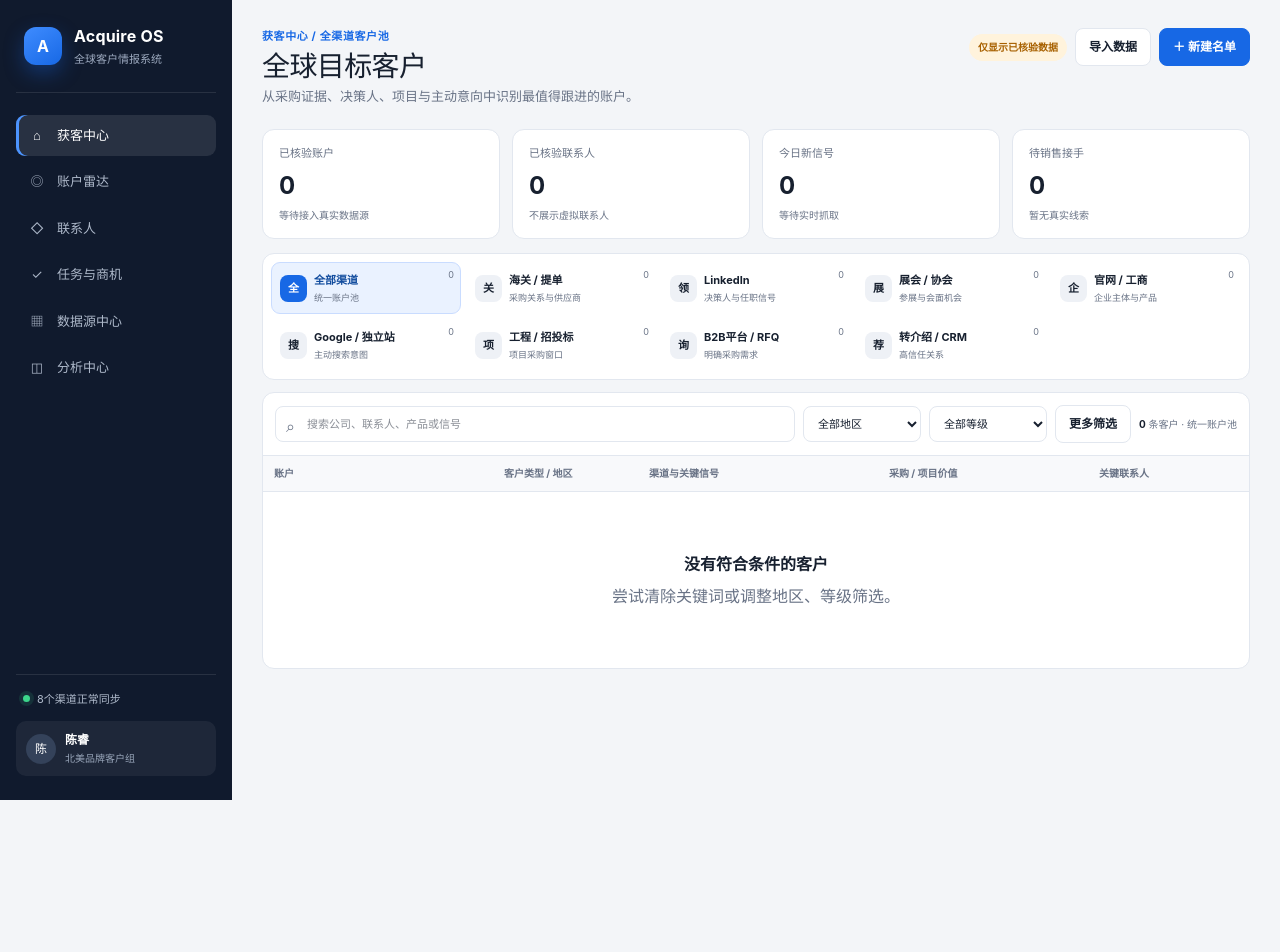
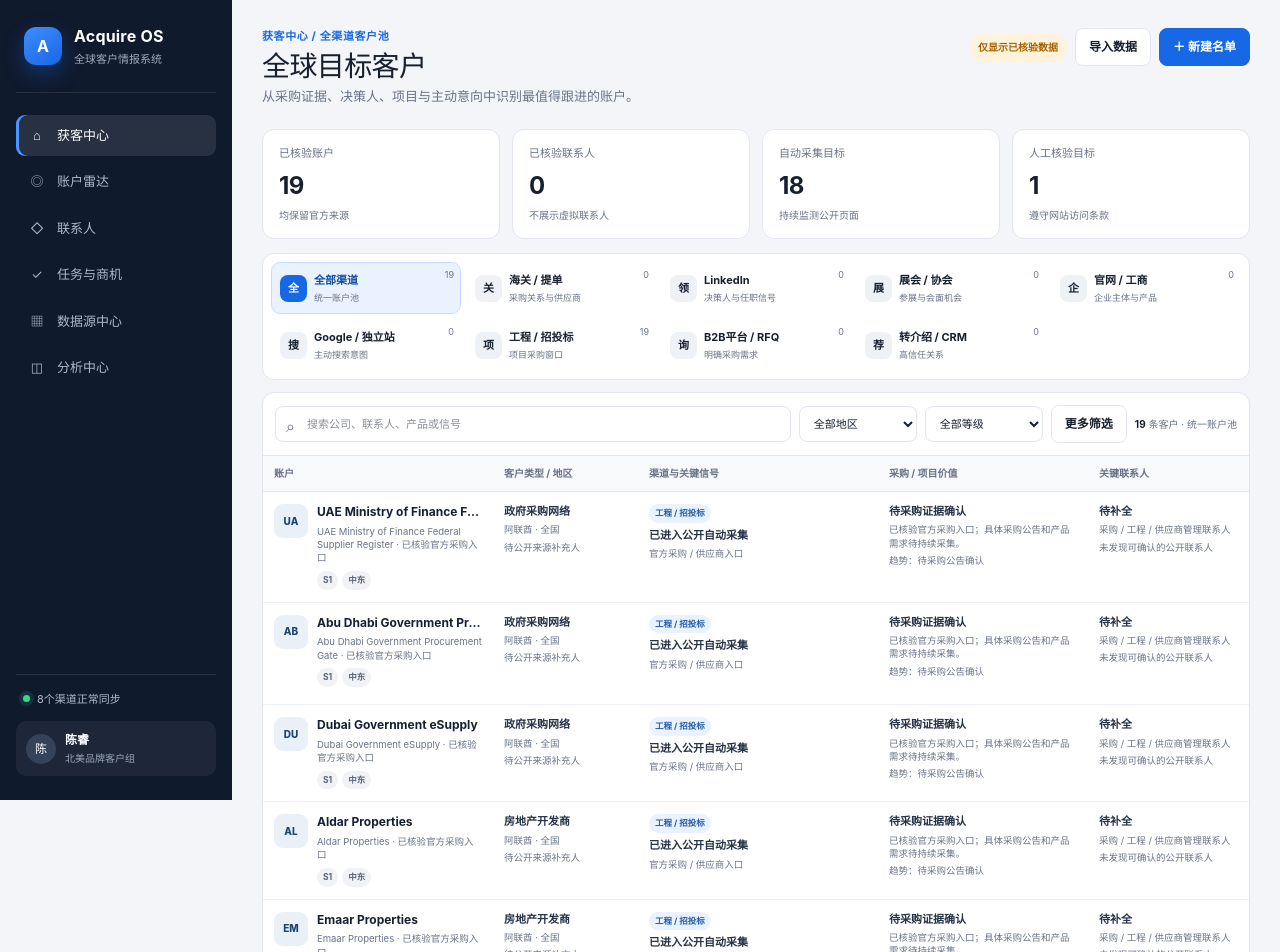
Before and after one commit to chloe19980401/businesswonly, a Next.js app: page / in a window 1280 px wide. Shown: the top 952 px of the page. Before the commit the page ends 800 px from the top, so only its background shows below. Built offline with nearby package versions, Linux system fonts and the light colour scheme.

Commit message:
修复实际前端客户列表与详情

```diff
--- a/app/globals.css
+++ b/app/globals.css
@@ -94,6 +94,7 @@ th:nth-child(1) { width: 230px; } th:nth-child(2) { width: 145px; } th:nth-child
 td { padding: 12px 11px; border-bottom: 1px solid #edf0f4; vertical-align: top; font-size: 11px; color: #263247; }
 tbody tr { transition: background .15s ease; cursor: pointer; }
 tbody tr:hover { background: #f7faff; }
+tbody tr:focus-visible { outline: 3px solid #b7d1ff; outline-offset: -3px; background: #f1f6ff; }
 td strong, td small { display: block; }
 td strong { font-weight: 650; line-height: 1.4; }
 td small { color: var(--muted); font-size: 9.5px; line-height: 1.4; margin-top: 4px; }
@@ -164,6 +165,9 @@ td small { color: var(--muted); font-size: 9.5px; line-height: 1.4; margin-top:
 .activity-row span { color: var(--muted); }
 .compliance-note { border-left-color: var(--amber); background: var(--amber-soft); display: flex; gap: 8px; font-size: 10px; }
 .compliance-note strong { color: var(--amber); white-space: nowrap; }
+.action-link { display: inline-flex; align-items: center; justify-content: center; text-decoration: none; }
+.source-link { color: var(--blue); font-weight: 700; text-decoration: none; }
+.source-link:hover { text-decoration: underline; }
 
 @media (max-width: 1280px) {
   .channel-tabs { grid-template-columns: repeat(5, minmax(0,1fr)); }
--- a/app/page.tsx
+++ b/app/page.tsx
@@ -1,6 +1,7 @@
 "use client";
 
 import { useEffect, useMemo, useState } from "react";
+import buyerPool from "../crawler/phase-1-buyers.json";
 
 type ChannelId =
   | "all"
@@ -869,8 +870,134 @@ const illustrativeCustomers: Customer[] = [
   },
 ];
 
-// Do not expose illustrative records in the product. Only verified live-source records may be shown.
-const customers: Customer[] = [];
+const countryNames: Record<string, string> = {
+  AE: "阿联酋",
+  SA: "沙特阿拉伯",
+  QA: "卡塔尔",
+  OM: "阿曼",
+  BH: "巴林",
+  KZ: "哈萨克斯坦",
+  KG: "吉尔吉斯斯坦",
+  TJ: "塔吉克斯坦",
+  UZ: "乌兹别克斯坦",
+  AF: "阿富汗",
+  PK: "巴基斯坦",
+};
+
+const countryRegions: Record<string, string> = {
+  AE: "中东",
+  SA: "中东",
+  QA: "中东",
+  OM: "中东",
+  BH: "中东",
+  KZ: "中亚",
+  KG: "中亚",
+  TJ: "中亚",
+  UZ: "中亚",
+  AF: "中亚",
+  PK: "中亚",
+};
+
+const customerTypeNames: Record<string, string> = {
+  government_buyer_network: "政府采购网络",
+  real_estate_developer: "房地产开发商",
+  tourism_real_estate_developer: "文旅地产开发商",
+  mega_project_developer: "大型项目开发商",
+  government_procurement_portal: "政府采购平台",
+  public_works_buyer: "公共工程采购方",
+  government_buyer: "政府采购方",
+  institutional_buyer: "机构采购方",
+  quasi_state_procurement_portal: "国有企业采购平台",
+  government_procurement_directory: "政府采购目录",
+};
+
+const countryLanguages: Record<string, string> = {
+  AE: "阿拉伯语 / 英语",
+  SA: "阿拉伯语 / 英语",
+  QA: "阿拉伯语 / 英语",
+  OM: "阿拉伯语 / 英语",
+  BH: "阿拉伯语 / 英语",
+  KZ: "哈萨克语 / 俄语 / 英语",
+  KG: "吉尔吉斯语 / 俄语",
+  TJ: "塔吉克语 / 俄语",
+  UZ: "乌兹别克语 / 俄语 / 英语",
+  AF: "达里语 / 普什图语",
+  PK: "乌尔都语 / 英语",
+};
+
+function targetId(country: string, name: string) {
+  const slug = name.toLowerCase().replace(/[^a-z0-9]+/g, "-").replace(/^-|-$/g, "").slice(0, 52);
+  return `BUY-${country}-${slug || "target"}`;
+}
+
+// Only official, user-configured targets are converted into product records.
+const customers: Customer[] = buyerPool.targets
+  .filter((target) => target.status.startsWith("official_"))
+  .map((target) => {
+    const score = target.priority === "S1" ? 90 : target.priority === "S2" ? 80 : 70;
+    const automatic = target.crawlMode === "public";
+    const signal = automatic ? "已进入公开自动采集" : "网站条款要求人工核验";
+    return {
+      id: targetId(target.country, target.name),
+      channel: "projects",
+      company: target.name,
+      legalName: `${target.name} · 已核验官方采购入口`,
+      country: countryNames[target.country] ?? target.country,
+      region: countryRegions[target.country] ?? "亚太",
+      city: "全国",
+      type: customerTypeNames[target.type] ?? target.type,
+      scale: "机构采购目标",
+      website: target.officialUrl,
+      founded: "待公开来源补充",
+      revenue: "待公开来源补充",
+      employees: "待公开来源补充",
+      products: ["门锁及建筑五金（待采购证据确认）"],
+      certifications: ["待具体项目公告确认"],
+      score,
+      grade: score >= 85 ? "A" : score >= 75 ? "B" : "C",
+      stage: automatic ? "公开监测" : "人工核验",
+      owner: "待销售分配",
+      updated: buyerPool.generatedAt,
+      freshness: "按采集计划更新",
+      confidence: "官方来源 · 待采购证据",
+      source: "官方采购 / 供应商入口",
+      sourceId: targetId(target.country, target.name),
+      sourceUrl: target.officialUrl,
+      keySignal: signal,
+      channelEvidence: `已确认 ${target.name} 的官方采购或供应商入口，当前采集模式为 ${automatic ? "公开自动采集" : "人工核验"}。`,
+      buyingEvidence: "已核验官方采购入口；具体采购公告和产品需求待持续采集。",
+      currentSuppliers: ["待公开来源补充"],
+      purchaseTrend: "待采购公告确认",
+      estimatedValue: "待采购证据确认",
+      lastPurchase: "待采购公告确认",
+      hsCodes: ["待公告确认"],
+      contactName: "待补全",
+      contactTitle: "采购 / 工程 / 供应商管理联系人",
+      contactRole: "待官方来源核验",
+      contactEmail: "邮箱：待补充",
+      contactPhone: "电话：待补充",
+      contactLinkedIn: "职业主页：待补充",
+      contactVerified: "未发现可确认的公开联系人",
+      language: countryLanguages[target.country] ?? "待核验",
+      nextAction: automatic ? "持续监测官方采购公告与供应商页面" : "按网站条款进行人工核验",
+      nextActionDate: "本周",
+      lastActivity: `官方入口状态：${target.status}`,
+      tags: [target.priority, countryRegions[target.country] ?? "目标市场", "官方来源"],
+      compliance: "仅使用公开页面，不绕过登录、验证码或访问控制；缺失信息不会推测生成。",
+      channelFields: [
+        ["优先级", target.priority],
+        ["采集模式", automatic ? "公开自动采集" : "人工核验"],
+        ["来源状态", target.status],
+        ["国家代码", target.country],
+        ["采购入口", target.officialUrl],
+        ["档案状态", "待采购证据与联系人补充"],
+      ],
+    } satisfies Customer;
+  });
+
+const verifiedContactCount = customers.filter((customer) => customer.contactName !== "待补全").length;
+const automaticTargetCount = buyerPool.targets.filter((target) => target.status.startsWith("official_") && target.crawlMode === "public").length;
+const manualTargetCount = buyerPool.targets.filter((target) => target.status.startsWith("official_") && target.crawlMode === "manual_only").length;
 
 const channelMap = Object.fromEntries(channels.map((channel) => [channel.id, channel]));
 
@@ -976,10 +1103,10 @@ export default function Home() {
         </header>
 
         <section className="metrics" aria-label="客户池概览">
-          <article><span>已核验账户</span><strong>0</strong><small>等待接入真实数据源</small></article>
-          <article><span>已核验联系人</span><strong>0</strong><small>不展示虚拟联系人</small></article>
-          <article><span>今日新信号</span><strong>0</strong><small>等待实时抓取</small></article>
-          <article><span>待销售接手</span><strong>0</strong><small>暂无真实线索</small></article>
+          <article><span>已核验账户</span><strong>{customers.length}</strong><small>均保留官方来源</small></article>
+          <article><span>已核验联系人</span><strong>{verifiedContactCount}</strong><small>不展示虚拟联系人</small></article>
+          <article><span>自动采集目标</span><strong>{automaticTargetCount}</strong><small>持续监测公开页面</small></article>
+          <article><span>人工核验目标</span><strong>{manualTargetCount}</strong><small>遵守网站访问条款</small></article>
         </section>
 
         <section className="channel-panel">
@@ -1012,7 +1139,7 @@ export default function Home() {
               />
             </label>
             <select aria-label="地区" value={region} onChange={(event) => setRegion(event.target.value)}>
-              <option>全部地区</option><option>北美</option><option>欧洲</option><option>中东</option><option>拉美</option><option>亚太</option><option>非洲</option>
+              <option>全部地区</option><option>北美</option><option>欧洲</option><option>中东</option><option>中亚</option><option>拉美</option><option>亚太</option><option>非洲</option>
             </select>
             <select aria-label="账户等级" value={grade} onChange={(event) => setGrade(event.target.value)}>
               <option>全部等级</option><option>A</option><option>B</option><option>C</option>
@@ -1037,7 +1164,19 @@ export default function Home() {
               </thead>
               <tbody>
                 {filtered.map((customer) => (
-                  <tr key={customer.id} onClick={() => openCustomer(customer)}>
+                  <tr
+                    key={customer.id}
+                    role="button"
+                    tabIndex={0}
+                    aria-label={`查看 ${customer.company} 详情`}
+                    onClick={() => openCustomer(customer)}
+                    onKeyDown={(event) => {
+                      if (event.key === "Enter" || event.key === " ") {
+                        event.preventDefault();
+                        openCustomer(customer);
+                      }
+                    }}
+                  >
                     <td>
                       <div className="account-main"><span className="company-logo">{customer.company.slice(0, 2).toUpperCase()}</span><div><strong>{customer.company}</strong><small>{customer.legalName}</small><div className="tag-line">{customer.tags.slice(0, 2).map((tag) => <span key={tag}>{tag}</span>)}</div></div></div>
                     </td>
@@ -1047,7 +1186,7 @@ export default function Home() {
                     <td><strong>{customer.contactName}</strong><small>{customer.contactTitle}</small><small>{customer.contactVerified}</small></td>
                     <td><div className={`score score-${scoreTone(customer.score)}`}>{customer.score}</div><small>{customer.confidence}</small></td>
                     <td><span className={`grade grade-${customer.grade}`}>{customer.grade}级</span><strong>{customer.stage}</strong><small>{customer.owner}</small></td>
-                    <td><strong>{customer.updated}</strong><small>{customer.freshness}</small><small>{customer.sourceId}</small></td>
+                    <td><a className="source-link" href={customer.sourceUrl} target="_blank" rel="noreferrer" onClick={(event) => event.stopPropagation()}>查看来源</a><small>{customer.updated}</small><small>{customer.sourceId}</small></td>
                   </tr>
                 ))}
               </tbody>
@@ -1070,7 +1209,7 @@ export default function Home() {
               <div className="decision-copy"><span>为什么现在值得跟进</span><strong>{selected.keySignal}</strong><small>置信度 {selected.confidence} · 数据新鲜度 {selected.freshness}</small></div>
             </div>
 
-            <div className="drawer-actions"><button className="primary-btn">创建跟进任务</button><button className="secondary-btn">加入客户名单</button><button className="secondary-btn">反馈数据问题</button></div>
+            <div className="drawer-actions"><a className="primary-btn action-link" href={selected.sourceUrl} target="_blank" rel="noreferrer">查看官方来源</a><button className="secondary-btn" onClick={() => setDetailOpen(false)}>返回列表</button></div>
 
             <section className="detail-section">
               <div className="section-title"><h3>企业画像</h3><span>标准账户 · {selected.id}</span></div>
```
